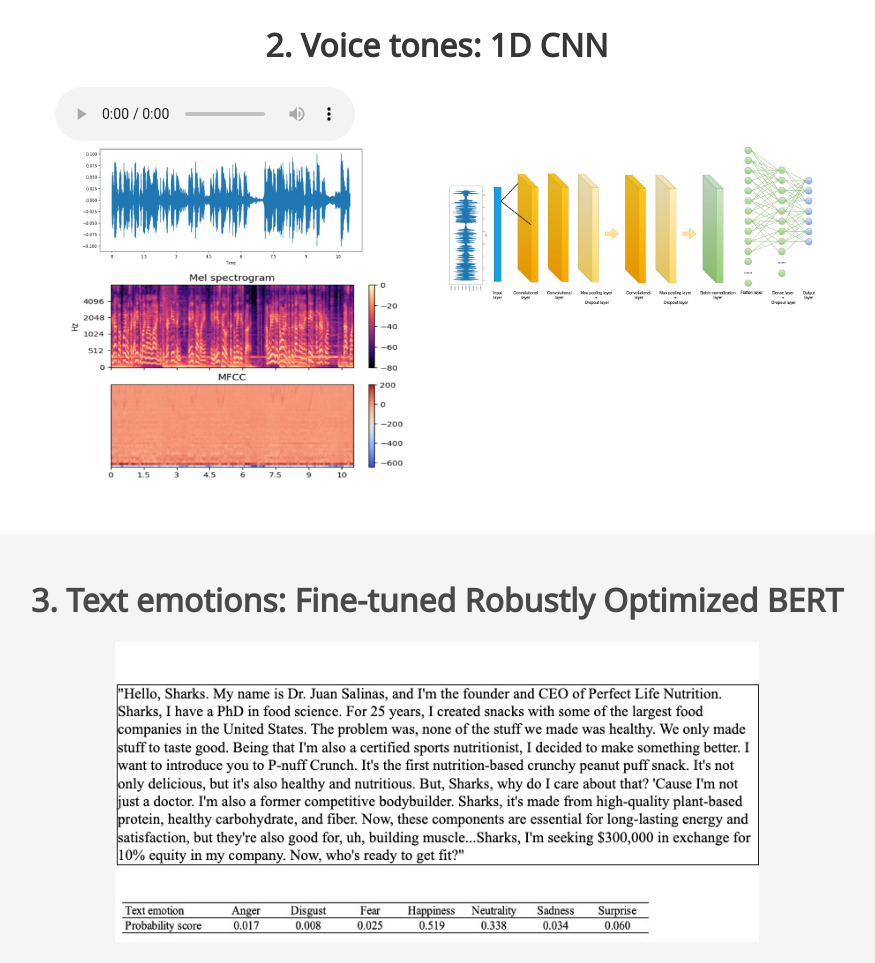
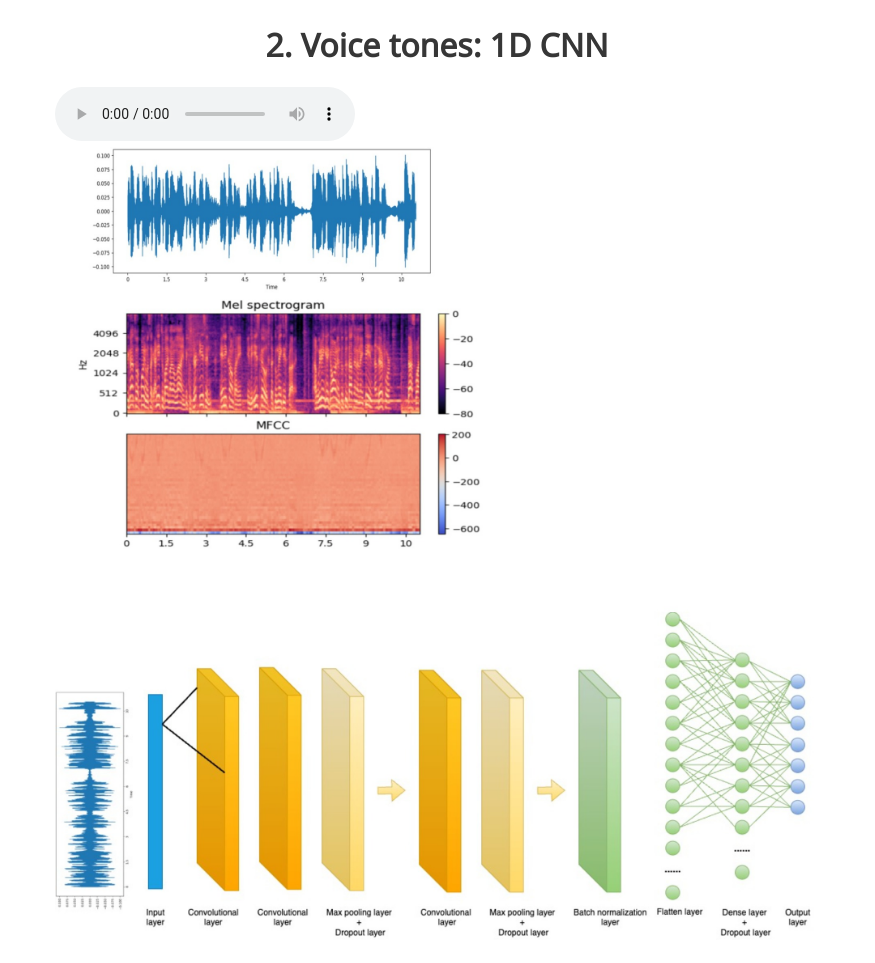
Before and after one commit to shark-tank-emotion/illustration, a plain HTML site: page index.html in a window 1280 px wide. Shown: the part 1120-2083 px from the top of the page, without its empty margins (203-1078 px from the left). Drawn offline with nearby package versions, Linux system fonts and the light colour scheme; some icons are missing; a web font is replaced by a local one.

Commit message:
Update index.html

```diff
--- a/index.html
+++ b/index.html
@@ -95,10 +95,7 @@
           </audio>
           <div class="columns is-centered">
             <div class="column has-text-centered">
-              <img src="static/images/audio features.jpg" alt="Audio Features">
-            </div>
-            <div class="column has-text-centered">
-              <img src="static/images/CNN Model Large.jpg" alt="CNN Model" style="width: 500px; height: auto;">
+              <img src="static/images/audio new.jpg" alt="Audio Features and CNN Model Architecture">
             </div>
           </div>
         </div>
```
